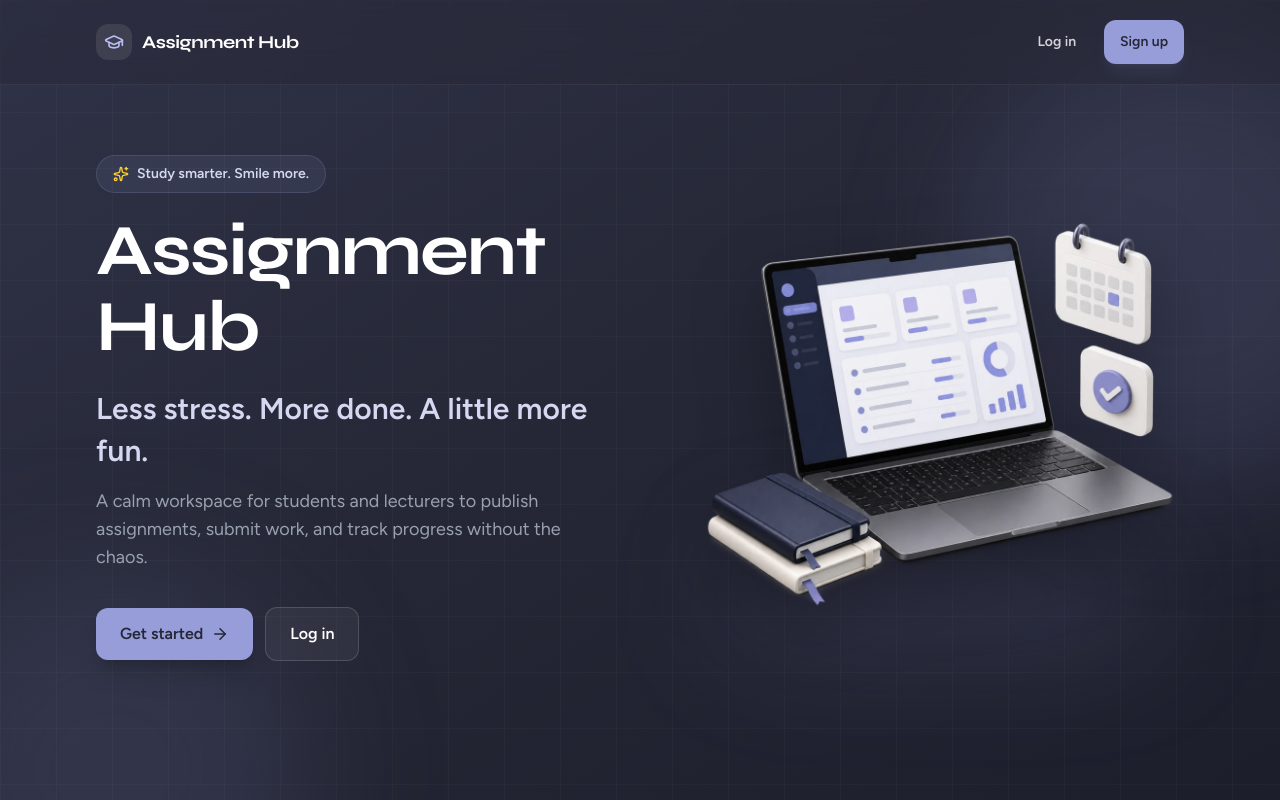
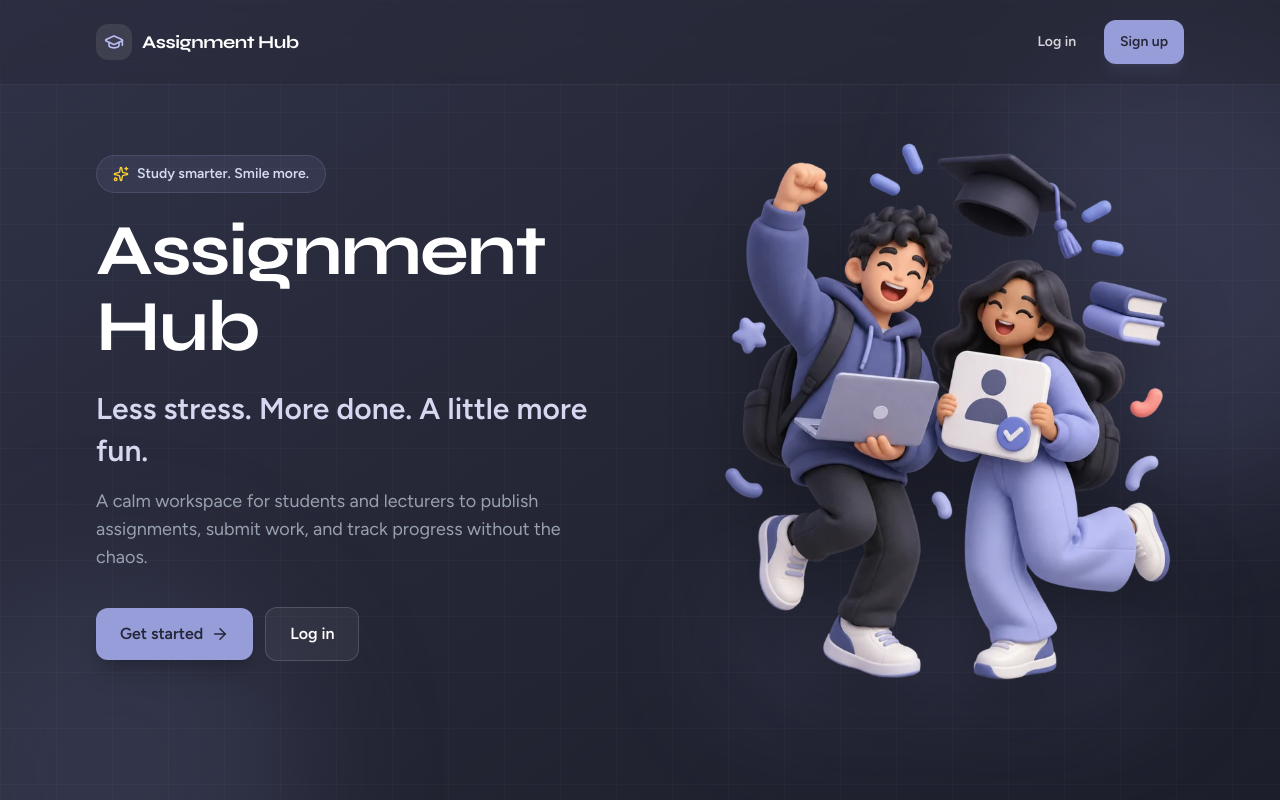
Before and after one commit to ahmei1/Assignment-hub, a React (Vite) app in the folder frontend/assignmentHub/: page / in a window 1280 px wide. Shown: the top 800 px of the page. Built offline with nearby package versions, Linux system fonts and the light colour scheme; no server answers.

Commit message:
Use cohesive 3D people illustration on landing hero

```diff
--- a/frontend/assignmentHub/src/pages/Landing.jsx
+++ b/frontend/assignmentHub/src/pages/Landing.jsx
@@ -118,8 +118,8 @@ const Landing = () => {
           >
             <div className="absolute inset-x-8 bottom-4 h-20 rounded-full bg-[#969DD9]/20 blur-3xl" aria-hidden="true" />
             <motion.img
-              src="/illustrations/assignment-workspace.webp"
-              alt="3D academic workspace with an assignment dashboard, notebooks, calendar, and completed task"
+              src="/illustrations/auth-register.webp"
+              alt="Two students celebrating their new Assignment Hub workspace"
               width="1000"
               height="1000"
               fetchPriority="high"
```
